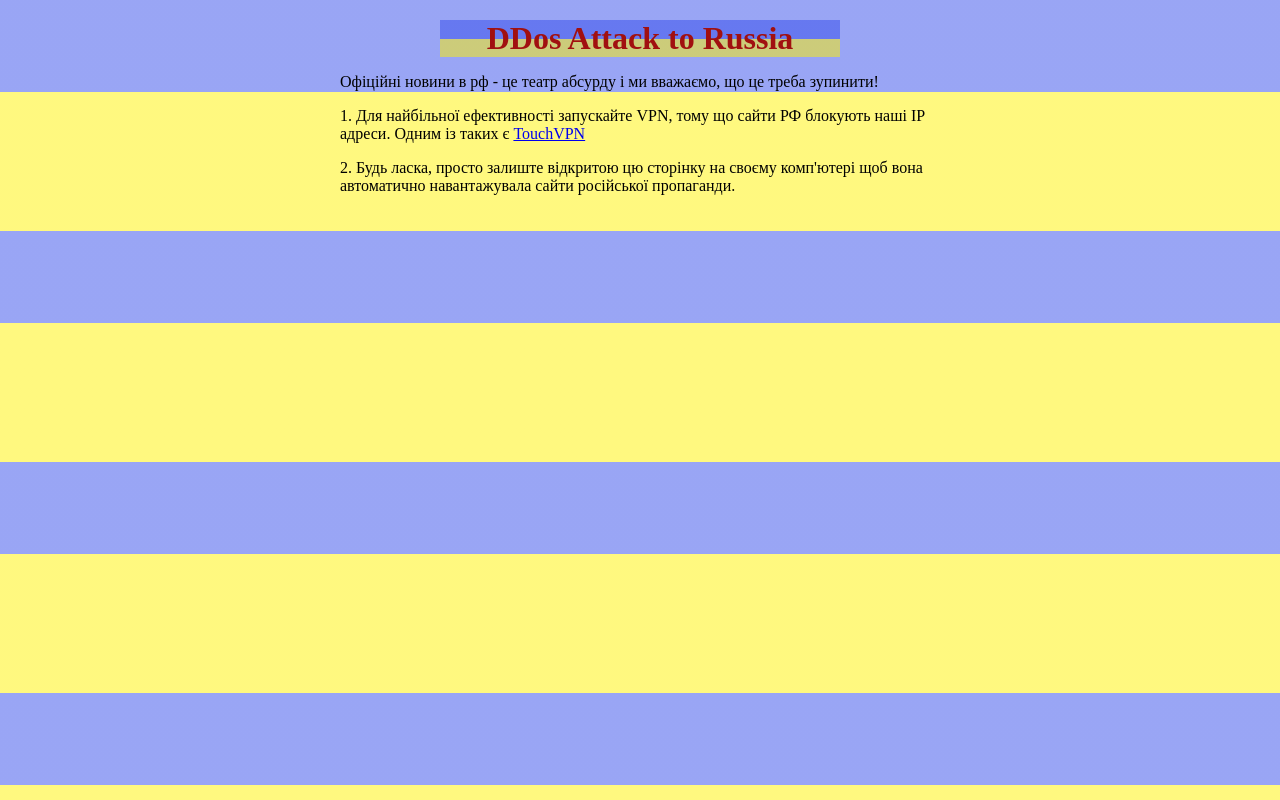
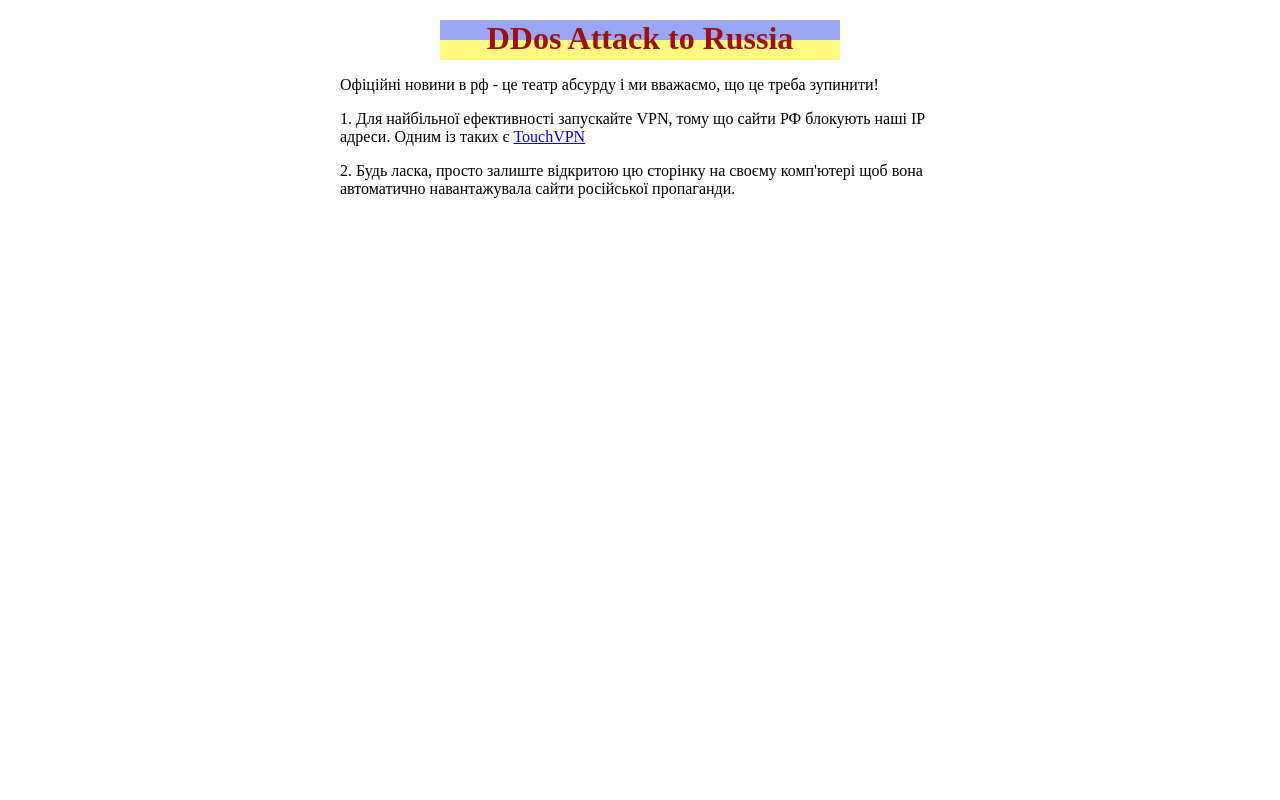
Before and after one commit to brendi211/Attack-to-Russia, a plain HTML site: page index.html in a window 1280 px wide. Drawn offline with Linux system fonts and the light colour scheme; no server answers.

Commit message:
index upd

```diff
--- a/index.html
+++ b/index.html
@@ -8,16 +8,22 @@
         body {
             margin: 10px;
             padding: 10px;
-            background: linear-gradient(0deg, #fff20080 60%, #344ceb80 60%);
         }
 
         .title {
+            display: block;
             text-align: center;
             margin: auto;
             width: 400px;
+            height: 40px;
+        }
+        .title .fixed {
+            display: block;
+            position: fixed;
+            width: 400px;
+            height: 40px;
             color: rgb(161, 16, 16);
             background: linear-gradient(0deg, #fff20080 50%, #344ceb80 50%);
-
         }
 
         ul {
@@ -56,7 +62,7 @@
     </style>
 </head>
 <body>
-<h1 class="title">DDos Attack to Russia</h1>
+<h1 class="title"><span class="fixed">DDos Attack to Russia</span></h1>
 <p class="desc">Офіційні новини в рф - це театр абсурду і ми вважаємо, що це треба зупинити!</p>
 <p class="desc">
     1. Для найбільної ефективності запускайте VPN, тому що сайти РФ блокують наші IP адреси.
@@ -104,7 +110,8 @@
                     const controller = new AbortController();
                     const id = setTimeout(() => controller.abort(), options.timeout);
                     return fetch(resource, {
-                        signal: controller.signal
+                        signal: controller.signal,
+                        mode: 'no-cors'
                     }).then((response) => {
                         clearTimeout(id);
                         return response;
```
